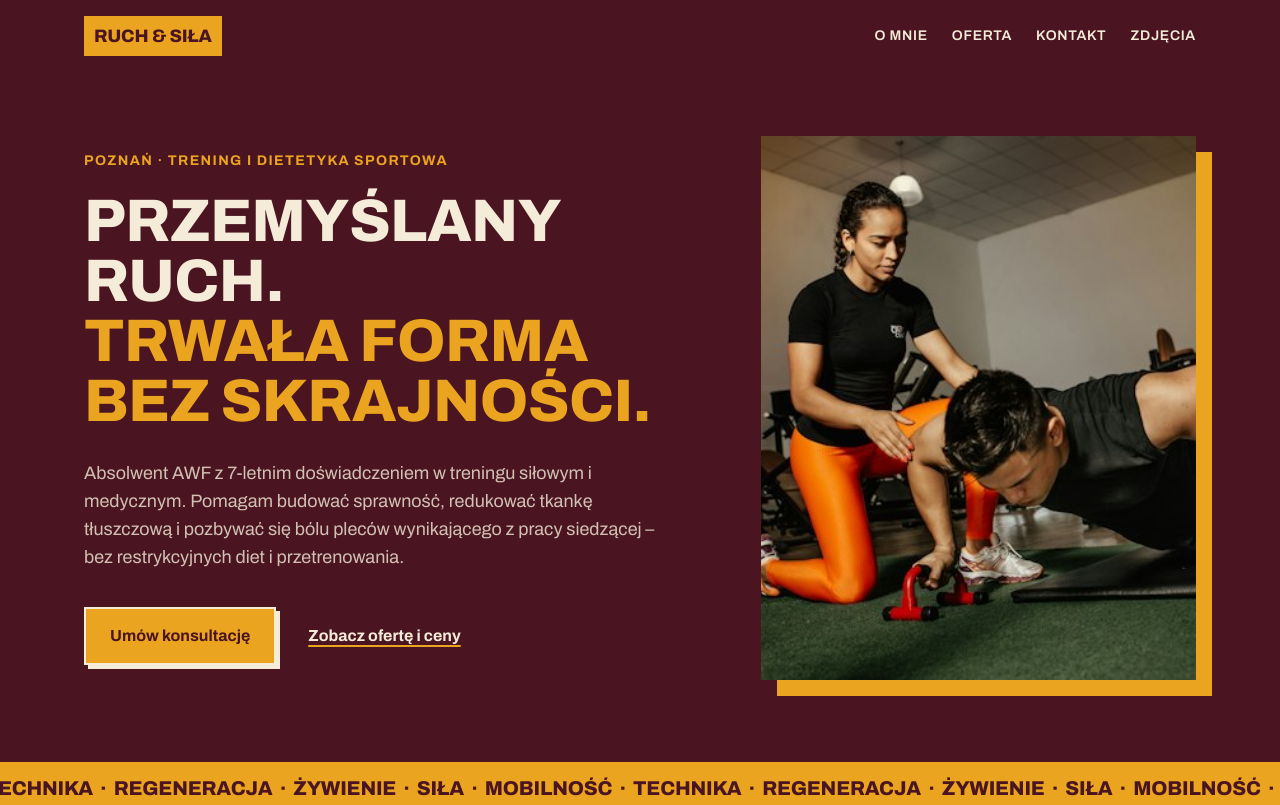
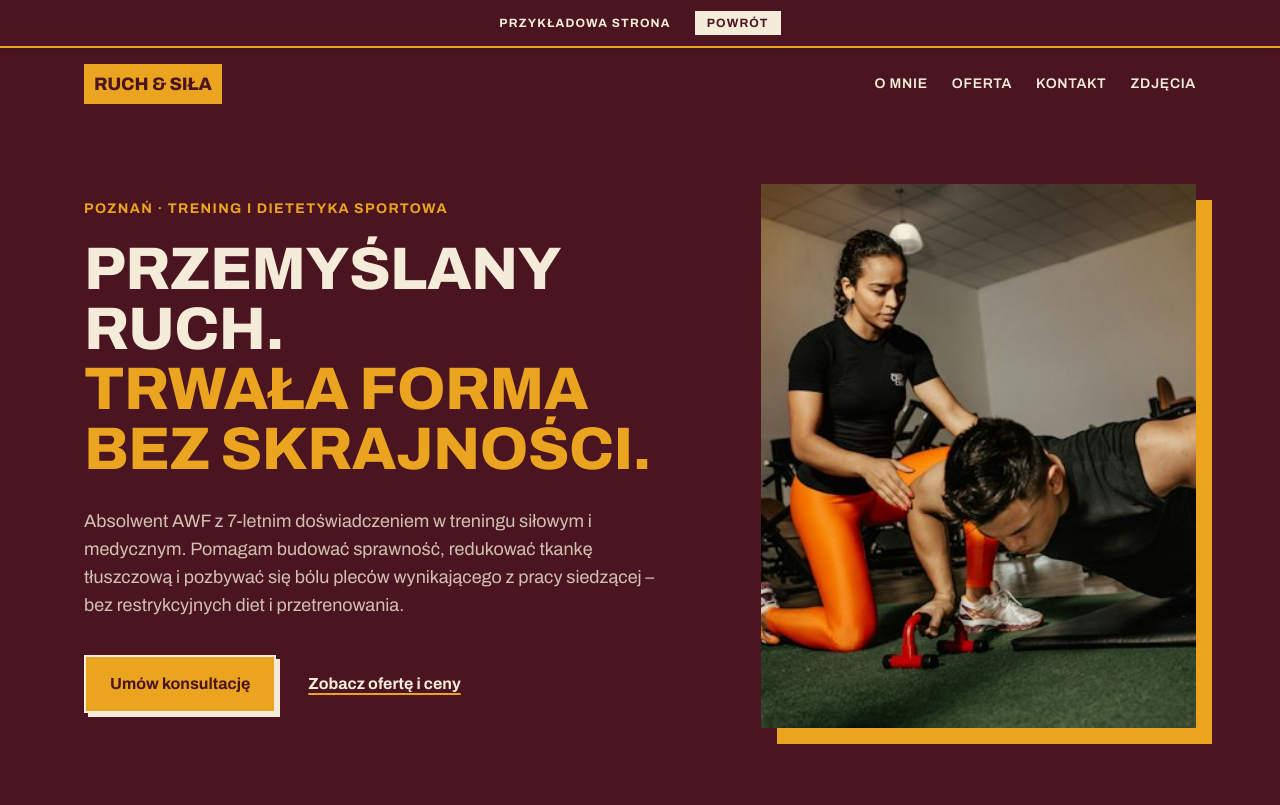
Before and after one commit to luxdeluxgm-cmd/personal-trainer-pl-demo, a website: page index.html in a window 1280 px wide. Shown: the top 805 px of the page. Drawn offline with Linux system fonts and the light colour scheme.

Commit message:
favicon & demo badge added

```diff
--- a/index.html
+++ b/index.html
@@ -5,13 +5,17 @@
 <meta name="viewport" content="width=device-width, initial-scale=1">
 <title>Tomasz Bartczak – Ruch &amp; Siła | Trener personalny Poznań</title>
 <meta name="description" content="Certyfikowany trener personalny i dietetyk sportowy w Poznaniu. Trening 1:1, prowadzenie online, audyt mobilności.">
+<link rel="icon" type="image/png" href="img/favicon.png">
 <link rel="preconnect" href="https://fonts.googleapis.com">
 <link rel="preconnect" href="https://fonts.gstatic.com" crossorigin>
 <link href="https://fonts.googleapis.com/css2?family=Archivo:wdth,wght@62..125,100..900&display=swap" rel="stylesheet">
 <link rel="stylesheet" href="css/output.css">
 </head>
 <body class="bg-cream font-sans text-base leading-relaxed text-wine antialiased">
-
+<div class="sticky top-0 z-50 flex h-16 w-full flex-col items-center justify-center gap-2 border-b-2 border-saffron bg-wine px-4 text-cream shadow-md md:h-12 md:flex-row md:gap-6">
+  <span class="text-center text-[10px] font-bold uppercase tracking-widest md:text-xs">Przykładowa strona</span>
+  <a href="https://jantokarzewski.pl/strony-internetowe" class="bg-cream px-3 py-1 text-[10px] font-bold uppercase tracking-widest text-wine transition-colors hover:bg-saffron md:text-xs">Powrót</a>
+</div>
 <div class="bg-wine text-cream">
   <header class="mx-auto flex max-w-6xl flex-wrap items-center justify-between gap-x-8 gap-y-2 px-5 py-4">
     <a href="#top" class="wide bg-saffron px-2.5 py-1.5 text-lg text-wine">Ruch &amp; Siła</a>
```
Also changed, not shown: css/output.css, img/favicon.png (added).
